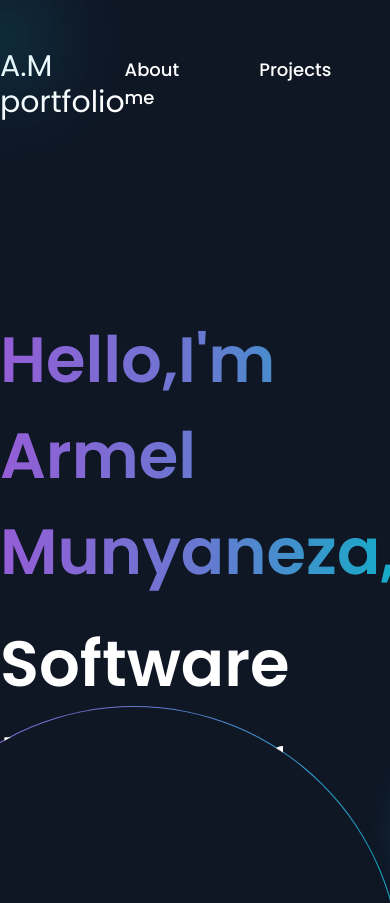
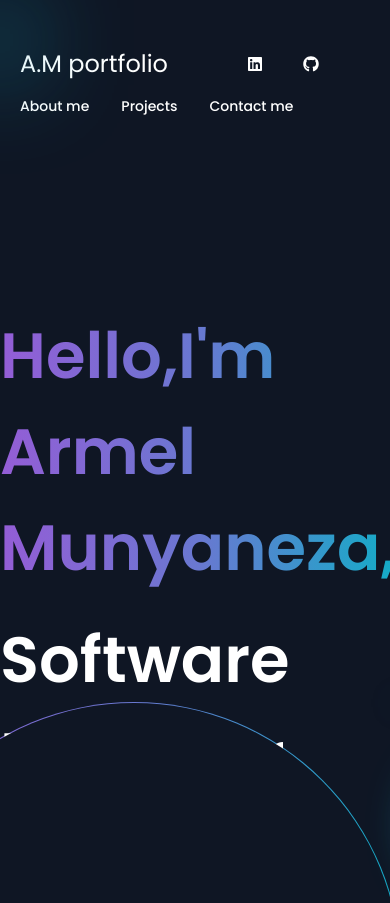
Before and after one commit to munyanezaarmel/portfolio, a Next.js app: page / in a window 390 px wide. Shown: the top 903 px of the page. Built offline with nearby package versions, Linux system fonts and the light colour scheme.

Commit message:
responsive nav bar

```diff
--- a/app/components/About.tsx
+++ b/app/components/About.tsx
@@ -41,12 +41,12 @@ export default function About() {
         </p>
 
         <p className="gray pt-4">
-          With a passion for frontend development, I've dedicated my efforts to
+          With a passion for frontend development, I&apos;ve dedicated my efforts to
           crafting seamless and visually stunning user interfaces
         </p>
 
         <p className="gray pt-4">
-          Let's connect and discuss how my skills can contribute to the success
+          Let&apos;s connect and discuss how my skills can contribute to the success
           of your projects
         </p>
         <p className="gray pt-4 pb-4">I build awesome products using:</p>
--- a/app/components/Contact.tsx
+++ b/app/components/Contact.tsx
@@ -4,7 +4,7 @@ import { FaLinkedin, FaGithub } from "react-icons/fa";
 
 export default function Contact() {
   return (
-    <div className="flex mt-40 justify-around ml-40 mb-8 ">
+    <div className="flex mt-40 justify-around items-center  mb-8 ">
       <p className="text text-xl">Feel free to contact me</p>
       <p className="text-white text-xl">munyaarmel61@gmail.com</p>
       <div className="flex gap-8 items-center">
--- a/app/components/NavBar.tsx
+++ b/app/components/NavBar.tsx
@@ -5,21 +5,21 @@ import { FaLinkedin, FaGithub } from "react-icons/fa";
 export default function NavBar() {
   return (
     <div className="text-white text-poppins mt-12  ">
-      <div className="flex justify-around items-center">
-        <div>
-          <p className="text-3xl ">A.M portfolio</p>
+      <div className="md:flex md:justify-around md:items-center grid-cols-2 grid gap-y-4 md:px-0 px-5">
+        <div className="md:col-span-1 order-1 sm:order-1">
+          <p className="md:text-3xl text-2xl   ">A.M portfolio</p>
         </div>
-        <div className="flex gap-20 text-lg font-medium ">
+        <div className="flex md:gap-20 gap-8 md:text-lg text-nowrap text-sm font-medium md:col-span-1 order-3 sm:order-3  ">
           <p>About me</p>
           <p>Projects</p>
           <p>Contact me</p>
         </div>
-        <div className="flex gap-8 items-center">
+        <div className="flex gap-8 items-center   justify-center  md:order-3 order-2">
           <Link href={"https://www.linkedin.com/in/armel-munyaneza-4b30a8201/"}>
-            <FaLinkedin className="icons text-white" />
+            <FaLinkedin className="md:w-7 w-6 text-white" />
           </Link>
           <Link href={"https://github.com/munyanezaarmel"}>
-            <FaGithub className="icons text-white" />
+            <FaGithub className="md:w-7 w-6 text-white" />
           </Link>
         </div>
       </div>
```
